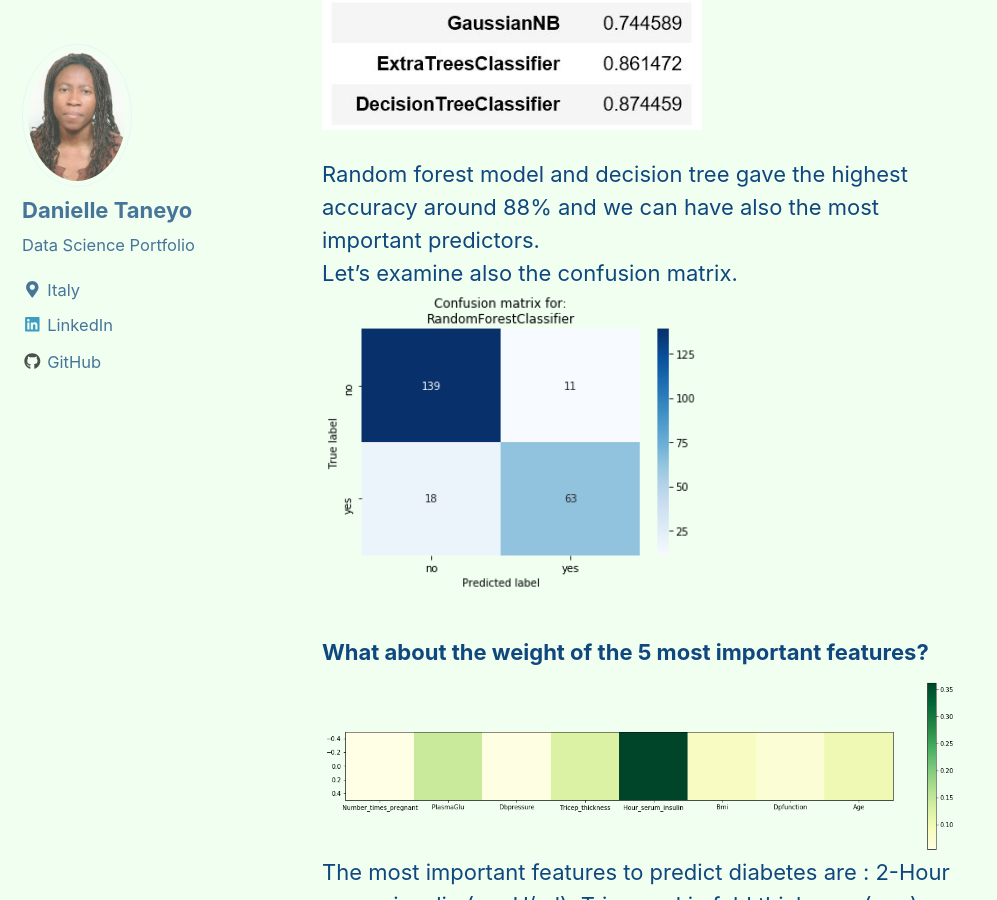
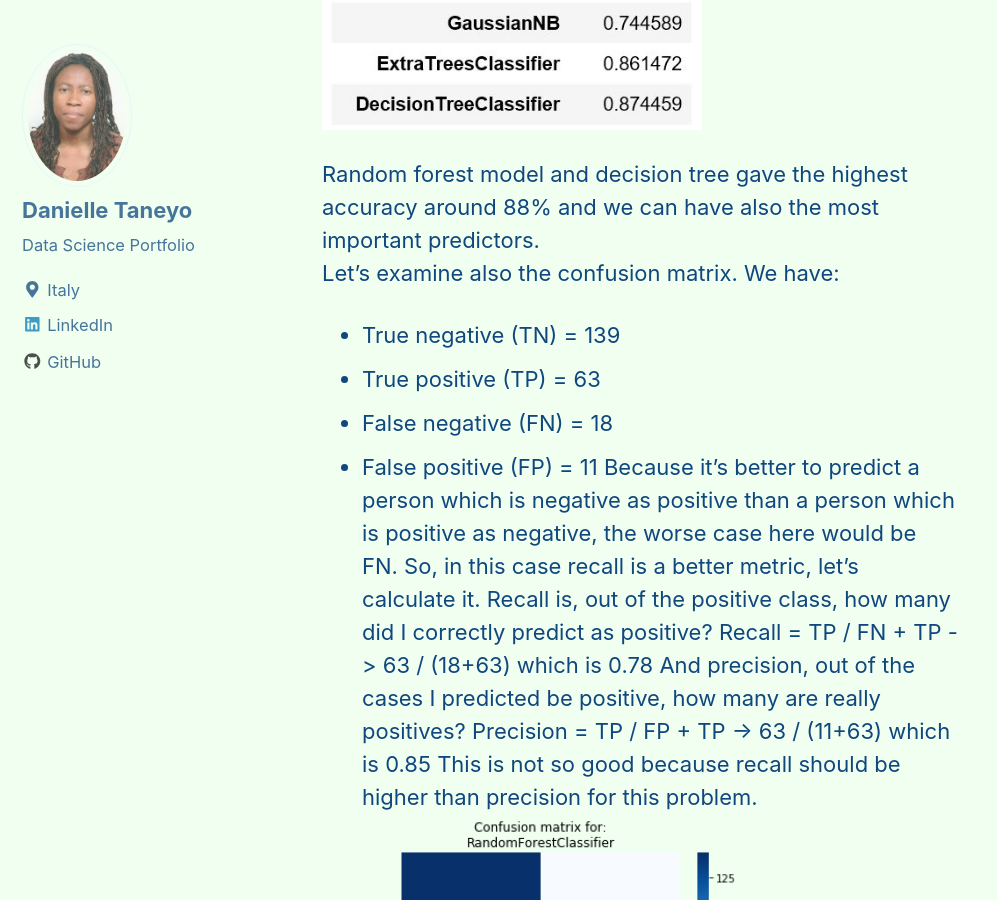
Before and after one commit to lsaa2014/lsaa2014.github.io, a Jekyll site: the page built from _posts/2018-07-11-DiabeteClassification.md, in a window 1280 px wide and 900 px high, scrolled down 1832 px. Shown: the whole window, without its empty margins (0-997 px from the left). Built offline with Jekyll 4.4.1, drawn with Linux system fonts in a browser that asks for light colours; nearby versions of some CDN libraries.

Commit message:
Update 2018-07-11-DiabeteClassification.md

```diff
--- a/_posts/2018-07-11-DiabeteClassification.md
+++ b/_posts/2018-07-11-DiabeteClassification.md
@@ -42,7 +42,16 @@ I used five algorithms from scikit learn package: KNeighbors, Random Forest, Gau
 <img src="{{ site.url }}{{ site.baseurl }}/images//diabetes/acc_target.JPG" alt="" width="380" height="200">
 
 Random forest model and decision tree gave the highest accuracy around 88% and we can have also the most important predictors.
-Let's examine also the confusion matrix.
+Let's examine also the confusion matrix. We have:
+- True negative (TN) = 139
+- True positive (TP) = 63
+- False negative (FN) = 18
+- False positive (FP) = 11
+Because it's better to predict a person which is negative as positive than a person which is positive as negative, the worse case here would be FN. So, in this case recall is a better metric, let's calculate it. Recall is, out of the positive class, how many did I correctly predict as positive?
+Recall = TP / FN + TP -> 63 / (18+63) which is 0.78
+And precision, out of the cases I predicted be positive, how many are really positives?
+Precision = TP / FP + TP -> 63 / (11+63) which is 0.85
+This is not so good because recall should be higher than precision for this problem.
 <img src="{{ site.url }}{{ site.baseurl }}/images//diabetes/conf_Mat_Dia.png" alt="" width="380" height="200">
 
 
```
